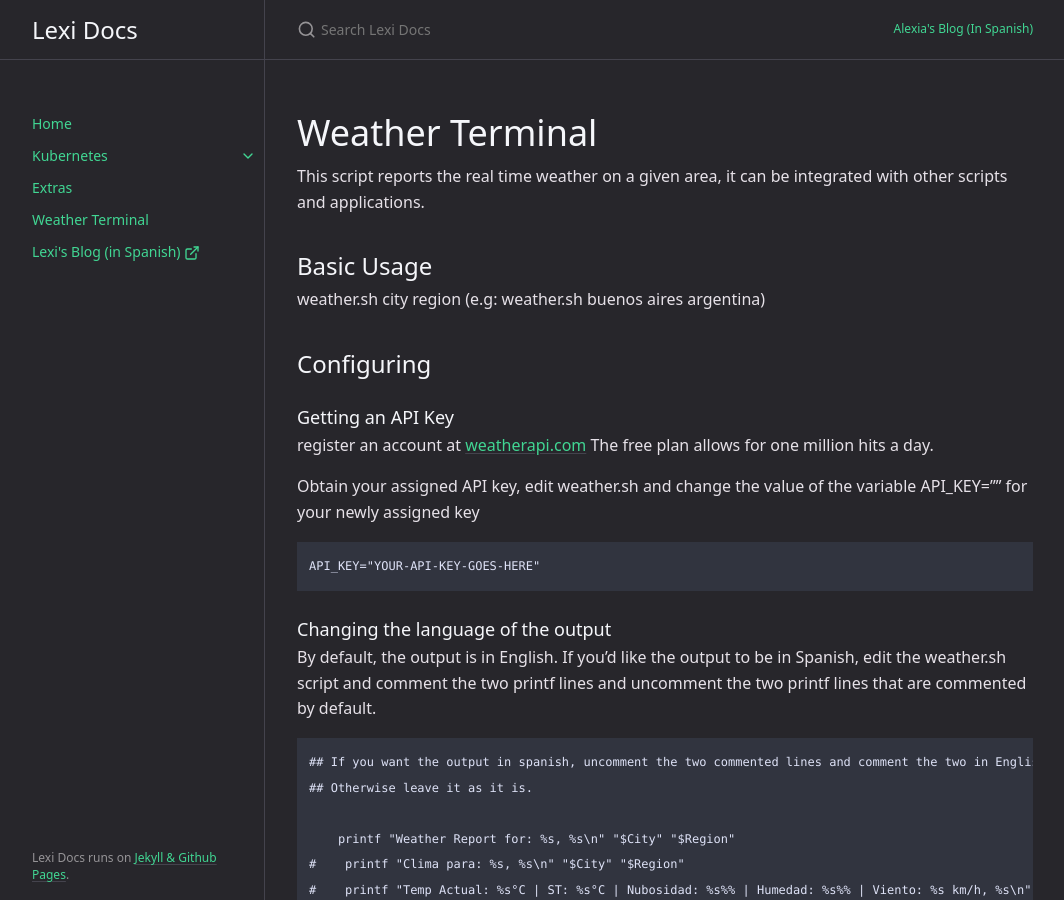
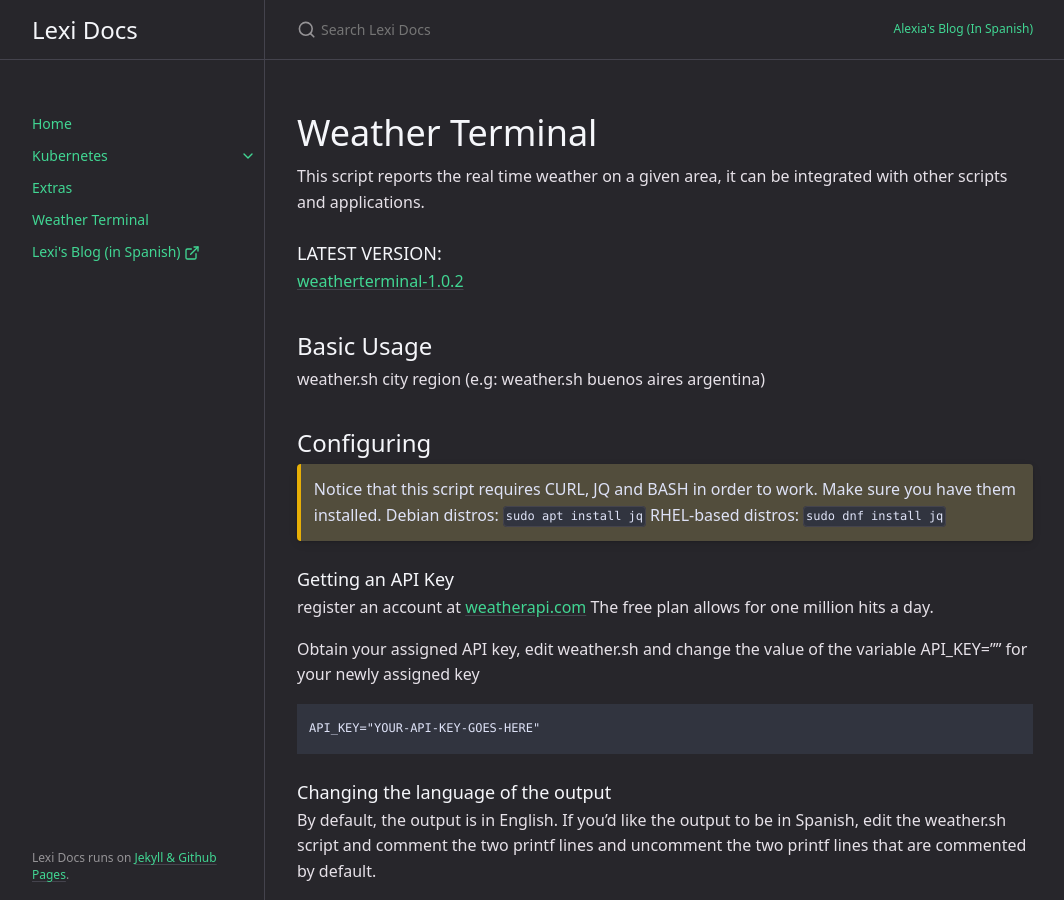
Before and after one commit to alexiarstein/alexiarstein.github.io, a Jekyll site: the page built from docs/weatherterminal.md, in a window 1280 px wide and 900 px high. Shown: the whole window, without its empty margins (107-1171 px from the left). Built offline with Jekyll 4.4.1, drawn with Linux system fonts in a browser that asks for light colours; cached includes are drawn as plain includes.

Commit message:
changes to the doc

````diff
--- a/docs/weatherterminal.md
+++ b/docs/weatherterminal.md
@@ -7,6 +7,9 @@ layout: default
 
 This script reports the real time weather on a given area, it can be integrated with other scripts and applications.
 
+### LATEST VERSION:
+[weatherterminal-1.0.2](https://github.com/alexiarstein/weatherterminal)
+
 
 ## Basic Usage
 
@@ -14,6 +17,11 @@ weather.sh city region (e.g: weather.sh buenos aires argentina)
 
 
 ## Configuring
+
+{: .highlight }
+Notice that this script requires CURL, JQ and BASH in order to work. Make sure you have them installed.
+Debian distros: ```sudo apt install jq``` RHEL-based distros: ```sudo dnf install jq```
+
 
 ### Getting an API Key
 
````
